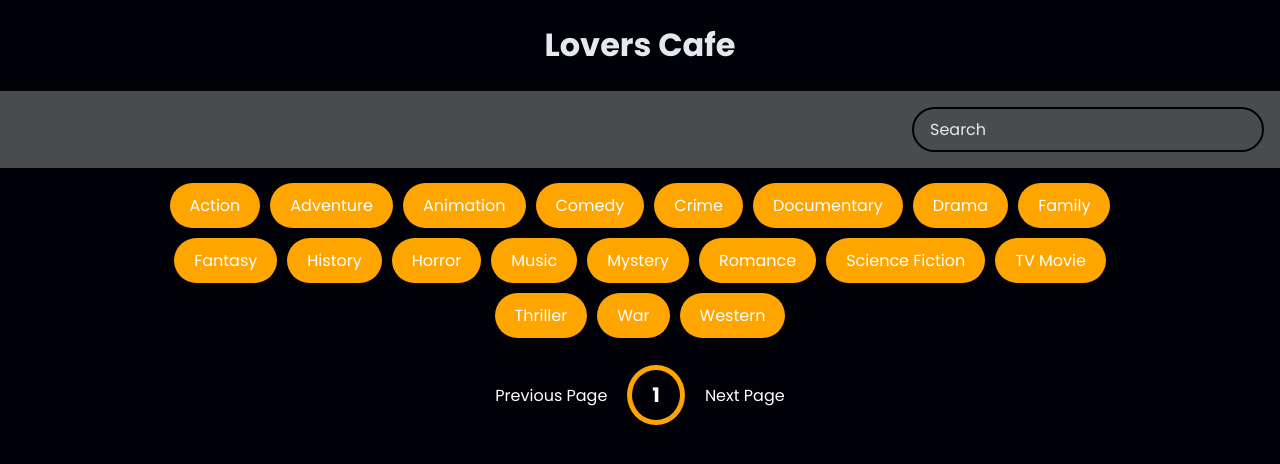
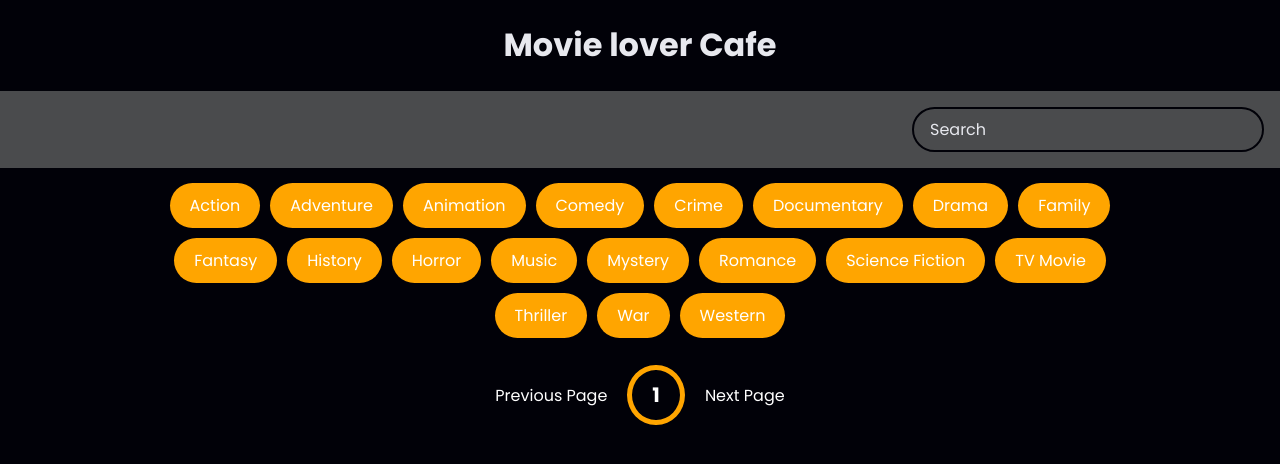
Before and after one commit to mr-lazyindian/EPAM-Project, a website: page Index.html in a window 1280 px wide. Drawn offline with Linux system fonts and the light colour scheme; no server answers.

Commit message:
Update Index.html

```diff
--- a/Index.html
+++ b/Index.html
@@ -315,7 +315,7 @@ main {
 </head>
 
 <body>
-    <h1> Lovers Cafe</h1>
+    <h1> Movie lover Cafe</h1>
     <header>
 
         <form id="form">
```
